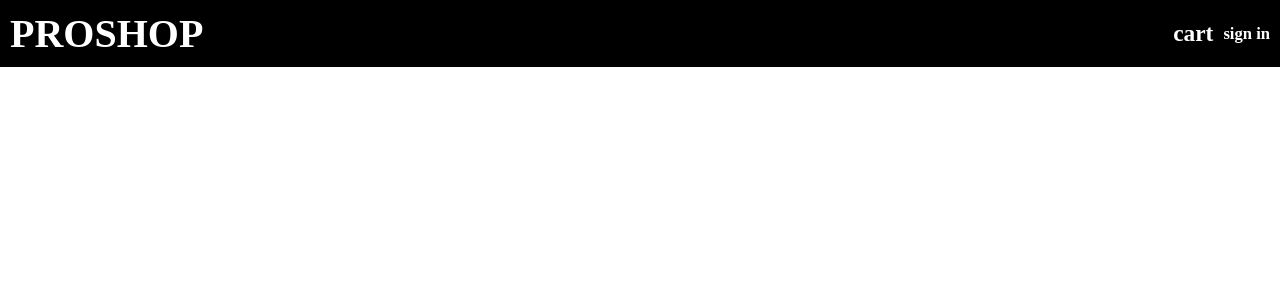
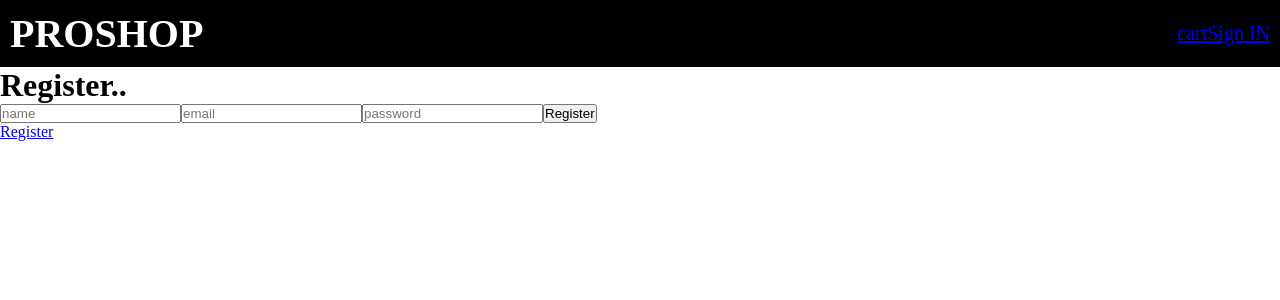
Before and after one commit to Pavanarathod/proshop-mern-stack-application, a React (Create React App) app in the folder proshop/: page /register in a window 1280 px wide. Shown: the top 300 px of the page. Built offline with nearby package versions, Linux system fonts and the light colour scheme.

Commit message:
Adding Authentication routes to front end

```diff
--- a/proshop/src/App.js
+++ b/proshop/src/App.js
@@ -4,15 +4,21 @@ import Homepage from "./pages/Homepage";
 import ProductPage from "./pages/ProductPage";
 import { BrowserRouter, Route } from "react-router-dom";
 import CartPage from "./pages/CartPage";
+import LoginPage from "./pages/LoginPage";
+import Register from "./pages/Register";
+import ProfilePage from "./pages/ProfilePage";
 
 function App() {
   return (
     <BrowserRouter>
       <Header />
       <main className="container">
-        <Route path="/" component={Homepage} exact />
+        <Route path="/login" component={LoginPage} />
+        <Route path="/register" component={Register} />
+        <Route path="/profile" component={ProfilePage} />
         <Route path="/product/:_id" component={ProductPage} />
         <Route path="/cart/:_id?" component={CartPage} />
+        <Route path="/" component={Homepage} exact />
       </main>
     </BrowserRouter>
   );
--- /dev/null
+++ b/proshop/src/actions/userActions.js
@@ -0,0 +1,100 @@
+import { userActions } from "../features/userSlice";
+import axios from "axios";
+import { registerAction } from "../features/registerSlice";
+import { prfileActions } from "../features/profileSlice";
+
+export const login = (email, password) => async (dispatch) => {
+  try {
+    dispatch(userActions.setLoading());
+
+    const config = {
+      headers: {
+        "Content-Type": "application/json",
+      },
+    };
+
+    const { data } = await axios.post(
+      "/api/users/login",
+      { email, password },
+      config
+    );
+
+    dispatch(userActions.login(data));
+    localStorage.setItem("userInfo", JSON.stringify(data));
+  } catch (error) {
+    dispatch(
+      userActions.setError({
+        error:
+          error.response && error.response.data.message
+            ? error.response.data.message
+            : error.message,
+      })
+    );
+  }
+};
+
+export const logout = () => async (dispatch) => {
+  localStorage.removeItem("userInfo");
+  dispatch(userActions.logout());
+};
+
+export const register = (name, email, password) => async (dispatch) => {
+  try {
+    dispatch(registerAction.setLoading());
+
+    const config = {
+      headers: {
+        "Content-Type": "application/json",
+      },
+    };
+
+    const { data } = await axios.post(
+      "/api/users",
+      { name, email, password },
+      config
+    );
+
+    dispatch(registerAction.registerUser(data));
+    localStorage.setItem("userInfo", JSON.stringify(data));
+  } catch (error) {
+    dispatch(
+      registerAction.setError({
+        error:
+          error.response && error.response.data.message
+            ? error.response.data.message
+            : error.message,
+      })
+    );
+  }
+};
+
+export const userProfile = (id) => async (dispatch, getState) => {
+  try {
+    dispatch(prfileActions.setLoading());
+
+    const {
+      user: { userInfo },
+    } = getState();
+    console.log(userInfo);
+
+    const config = {
+      headers: {
+        "Content-Type": "application/json",
+        Authorization: `Bearer ${userInfo.token}`,
+      },
+    };
+
+    const { data } = await axios.get(`/api/users/${id}`, config);
+
+    dispatch(prfileActions.setUserProfile(data));
+  } catch (error) {
+    dispatch(
+      prfileActions.setError({
+        error:
+          error.response && error.response.data.message
+            ? error.response.data.message
+            : error.message,
+      })
+    );
+  }
+};
--- a/proshop/src/app/store.js
+++ b/proshop/src/app/store.js
@@ -3,6 +3,9 @@ import counterReducer from "../features/counterSlice";
 import productReducer from "../features/productSlice";
 import productDetailReducer from "../features/productDetailSlice";
 import cartReducer from "../features/cartSlice";
+import userReducer from "../features/userSlice";
+import registerReducer from "../features/registerSlice";
+import ProfileReducer from "../features/profileSlice";
 
 export const store = configureStore({
   reducer: {
@@ -10,5 +13,8 @@ export const store = configureStore({
     products: productReducer,
     product: productDetailReducer,
     cart: cartReducer,
+    user: userReducer,
+    register: registerReducer,
+    profile: ProfileReducer,
   },
 });
--- a/proshop/src/components/Header.js
+++ b/proshop/src/components/Header.js
@@ -1,10 +1,20 @@
+import { useSelector } from "react-redux";
+import { Link } from "react-router-dom";
+
 const Header = () => {
+  const userData = useSelector((state) => state.user);
+  const { userInfo } = userData;
+
   return (
     <div className="header">
       <h1>PROSHOP</h1>
       <div className="heaer__right">
-        <h3>cart</h3>
-        <h5>sign in</h5>
+        <Link to="/cart">cart</Link>
+        {userInfo ? (
+          <Link to="/profile">{userInfo.name}</Link>
+        ) : (
+          <Link to="/login">Sign IN</Link>
+        )}
       </div>
     </div>
   );
--- /dev/null
+++ b/proshop/src/features/profileSlice.js
@@ -0,0 +1,28 @@
+import { createSlice } from "@reduxjs/toolkit";
+
+const profileSlice = createSlice({
+  name: "profile",
+  initialState: {
+    profile: {},
+    error: null,
+    loading: false,
+  },
+  reducers: {
+    setUserProfile: (state, action) => {
+      state.profile = action.payload;
+      state.loading = false;
+    },
+
+    setError: (state, action) => {
+      state.error = action.payload;
+      state.loading = false;
+    },
+
+    setLoading: (state, action) => {
+      state.loading = true;
+    },
+  },
+});
+
+export const prfileActions = profileSlice.actions;
+export default profileSlice.reducer;
--- /dev/null
+++ b/proshop/src/features/registerSlice.js
@@ -0,0 +1,29 @@
+import { createSlice } from "@reduxjs/toolkit";
+
+const registerSlice = createSlice({
+  name: "register",
+  initialState: {
+    userReg: null,
+    error: null,
+    loading: false,
+  },
+  reducers: {
+    registerUser: (state, action) => {
+      state.userReg = action.payload;
+      state.loading = false;
+    },
+
+    setError: (state, action) => {
+      state.error = action.payload;
+      state.loading = false;
+    },
+
+    setLoading: (state, action) => {
+      state.loading = true;
+    },
+  },
+});
+
+export const registerAction = registerSlice.actions;
+
+export default registerSlice.reducer;
--- /dev/null
+++ b/proshop/src/features/userSlice.js
@@ -0,0 +1,34 @@
+import { createSlice } from "@reduxjs/toolkit";
+
+const userInfo = localStorage.getItem("userInfo")
+  ? JSON.parse(localStorage.getItem("userInfo"))
+  : null;
+
+const userSlice = createSlice({
+  name: "user",
+  initialState: {
+    userInfo: userInfo,
+    error: null,
+    loading: false,
+  },
+  reducers: {
+    login: (state, action) => {
+      state.userInfo = action.payload;
+      state.loading = false;
+    },
+    logout: (state) => {
+      state.userInfo = null;
+    },
+    setError: (state, action) => {
+      state.error = action.payload;
+      state.loading = false;
+    },
+    setLoading: (state, action) => {
+      state.loading = true;
+    },
+  },
+});
+
+export const userActions = userSlice.actions;
+
+export default userSlice.reducer;
--- /dev/null
+++ b/proshop/src/pages/LoginPage.js
@@ -0,0 +1,44 @@
+import React, { useEffect, useRef } from "react";
+import { useDispatch, useSelector } from "react-redux";
+import { Link } from "react-router-dom";
+import { login } from "../actions/userActions";
+
+const LoginPage = ({ location, history }) => {
+  const redirect = location.search ? location.search.split("=")[1] : "/";
+  const dispatch = useDispatch();
+  const email = useRef();
+  const password = useRef();
+
+  const userLogin = useSelector((state) => state.user);
+  const { error, loading, userInfo } = userLogin;
+
+  useEffect(() => {
+    if (userInfo) {
+      history.push(redirect);
+    }
+  }, [userInfo, history, redirect]);
+
+  const loginHandler = (e) => {
+    e.preventDefault();
+    dispatch(login(email.current.value, password.current.value));
+  };
+
+  return (
+    <div>
+      {loading && <h3>Loading</h3>}
+      {error && <h2>{error.error}</h2>}
+      <h1>Sign IN</h1>
+      <form onSubmit={loginHandler}>
+        <input type="email" ref={email} required />
+        <input type="password" ref={password} required />
+        <button>Signin</button>
+      </form>
+
+      <Link to={redirect ? `/register?redirect=${redirect}` : "/register"}>
+        Register
+      </Link>
+    </div>
+  );
+};
+
+export default LoginPage;
--- /dev/null
+++ b/proshop/src/pages/ProfilePage.js
@@ -0,0 +1,35 @@
+import { useEffect } from "react";
+import { useDispatch, useSelector } from "react-redux";
+import { logout, userProfile } from "../actions/userActions";
+
+const ProfilePage = ({ history }) => {
+  const dispatch = useDispatch();
+
+  const userDetails = useSelector((state) => state.profile);
+  const { error, loading, profile } = userDetails;
+  const userLogin = useSelector((state) => state.user);
+  const { userInfo } = userLogin;
+
+  useEffect(() => {
+    if (!userInfo) {
+      return history.push("/login");
+    }
+    dispatch(userProfile("profile"));
+  }, [userInfo, history, dispatch]);
+
+  const logoutUser = () => {
+    dispatch(logout());
+
+    history.push("/");
+  };
+
+  return (
+    <div>
+      <h1>Profilepage</h1>
+      <h1>{profile.name}</h1>
+      <button onClick={logoutUser}>Logout</button>
+    </div>
+  );
+};
+
+export default ProfilePage;
--- /dev/null
+++ b/proshop/src/pages/Register.js
@@ -0,0 +1,50 @@
+import { useEffect, useRef } from "react";
+import { useDispatch, useSelector } from "react-redux";
+import { Link } from "react-router-dom";
+import { register } from "../actions/userActions";
+
+const Register = ({ history, location }) => {
+  const redirect = location.search ? location.search.split("=")[1] : "/";
+  const dispatch = useDispatch();
+  const name = useRef();
+  const email = useRef();
+  const password = useRef();
+  const confirmPassword = useRef();
+  const message = useRef();
+
+  const userData = useSelector((state) => state.register);
+  const { error, userReg, loading } = userData;
+
+  useEffect(() => {
+    if (userReg) {
+      history.push(redirect);
+    }
+  }, [userReg, history, redirect]);
+
+  const registerTheUser = (e) => {
+    e.preventDefault();
+
+    dispatch(
+      register(name.current.value, email.current.value, password.current.value)
+    );
+  };
+
+  return (
+    <div>
+      <h1>Register..</h1>
+      {loading && <h1>{loading}</h1>}
+      {error && <h1>{error.error}</h1>}
+      <form onSubmit={registerTheUser}>
+        <input type="text" placeholder="name" ref={name} />
+        <input type="email" placeholder="email" ref={email} />
+        <input type="password" placeholder="password" ref={password} />
+        <button>Register</button>
+      </form>
+      <Link to={redirect ? `/login?redirect=${redirect}` : "/login"}>
+        Register
+      </Link>
+    </div>
+  );
+};
+
+export default Register;
```
Also changed, not shown: 1 other file (tests, documents, lock files or other folders).
